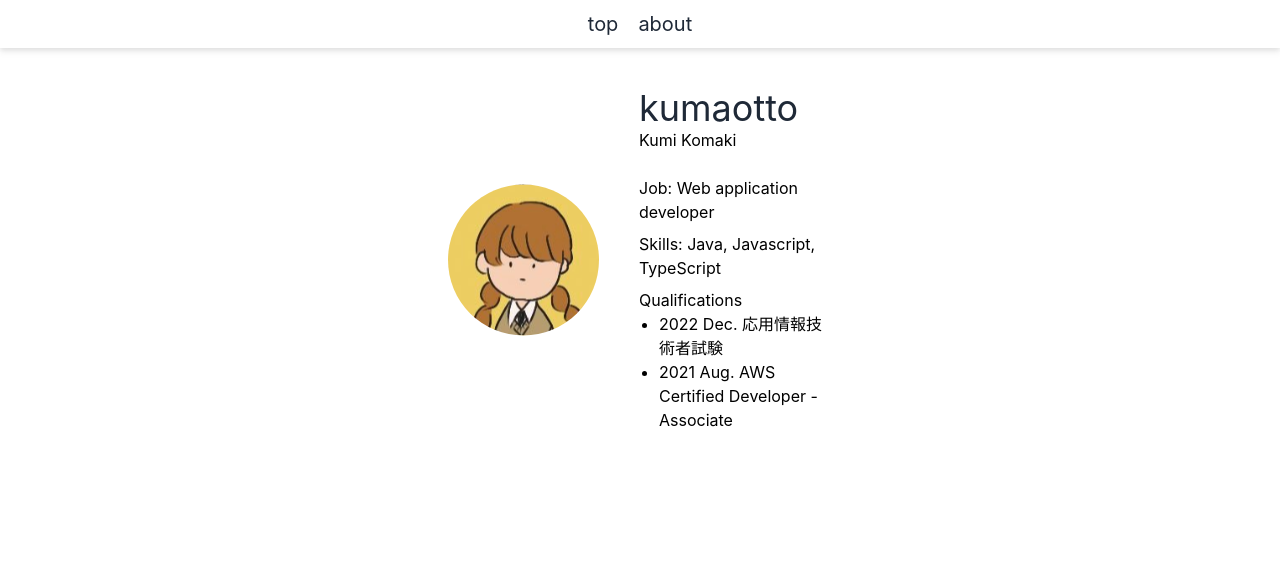
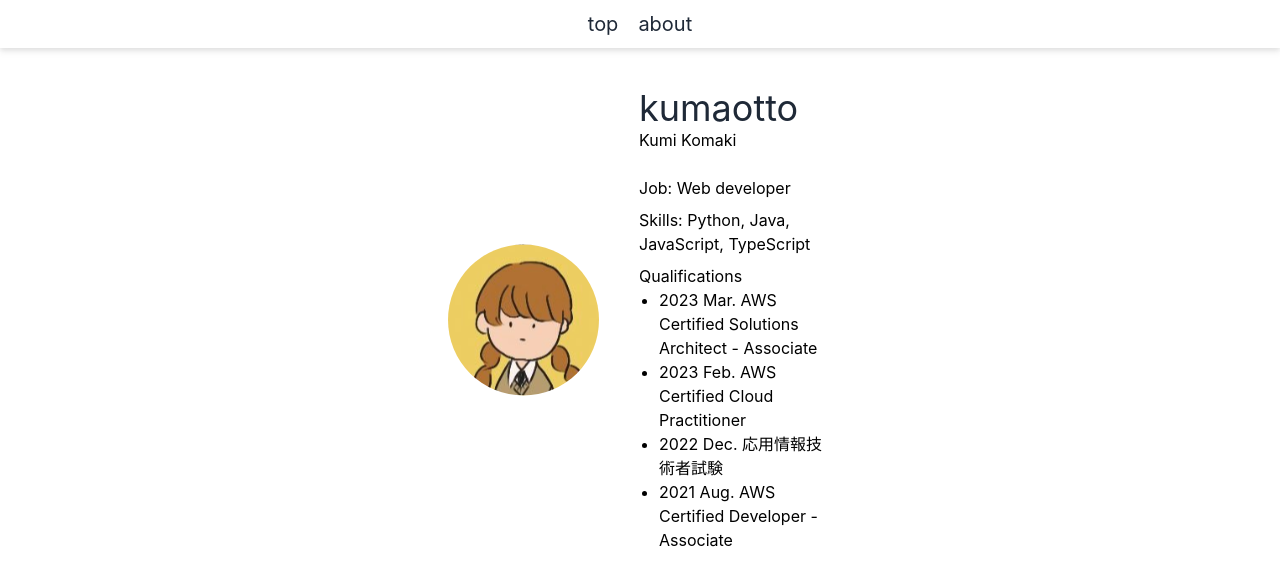
Before and after one commit to kumaotto/blog, a Next.js app: page /about in a window 1280 px wide. Shown: the top 584 px of the page. Built offline with nearby package versions, Linux system fonts and the light colour scheme.

Commit message:
update profile

```diff
--- a/src/pages/about/index.tsx
+++ b/src/pages/about/index.tsx
@@ -14,10 +14,12 @@ const About: NextPage = () => {
             <h1 className="text-4xl text-gray-800">kumaotto</h1>
             <p>Kumi Komaki</p>
             <br />
-            <p className="mb-2">Job: Web application developer</p>
-            <p className="mb-2">Skills: Java, Javascript, TypeScript</p>
+            <p className="mb-2">Job: Web developer</p>
+            <p className="mb-2">Skills: Python, Java, JavaScript, TypeScript</p>
             <p>Qualifications</p>
             <ul className="list-disc pl-5 text-left w-2/3 sm:w-auto mx-auto sm:mx-0">
+              <li>2023 Mar. AWS Certified Solutions Architect - Associate</li>
+              <li>2023 Feb. AWS Certified Cloud Practitioner</li>
               <li>2022 Dec. 応用情報技術者試験</li>
               <li>2021 Aug. AWS Certified Developer - Associate</li>
             </ul>
```
